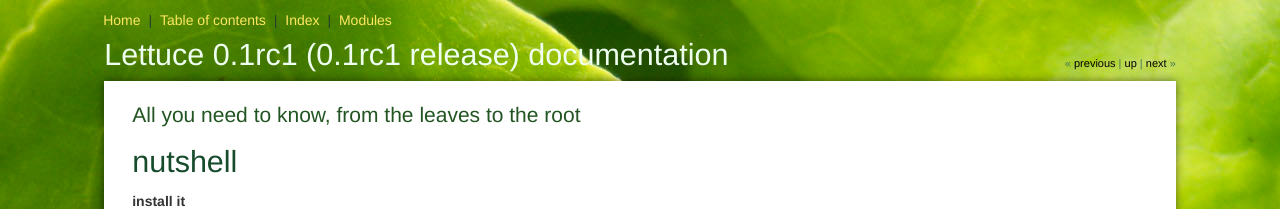
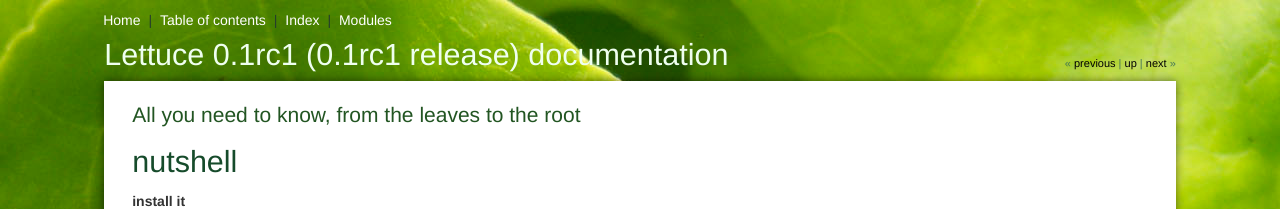
Before and after one commit to linguistux/wayfair_pytest-eucalyptus, a Sphinx documentation site: the page built from docs/index.rst, in a window 1280 px wide. Shown: the top 209 px of the page. Built offline with Sphinx 7.4.7, drawn with Linux system fonts in a browser that asks for light colours; the version number is read from the project's files by our own code.

Commit message:
documentation css:top links color

```diff
--- a/docs/_static/djangodocs.css
+++ b/docs/_static/djangodocs.css
@@ -52,7 +52,7 @@
 #global-nav { position:absolute; top:5px; margin-left: -5px; padding:7px 0; color:#263E2B}
 #global-nav a {padding:0 4px}
 #global-nav a.about {padding-left:0}
-#global-nav a { color:#ffe761}
+#global-nav a { color:#fff}
 
 /*** content ***/
 #yui-main {
```
Also changed, not shown: docs/intro/quickstart.rst (+6 -6 lines).
